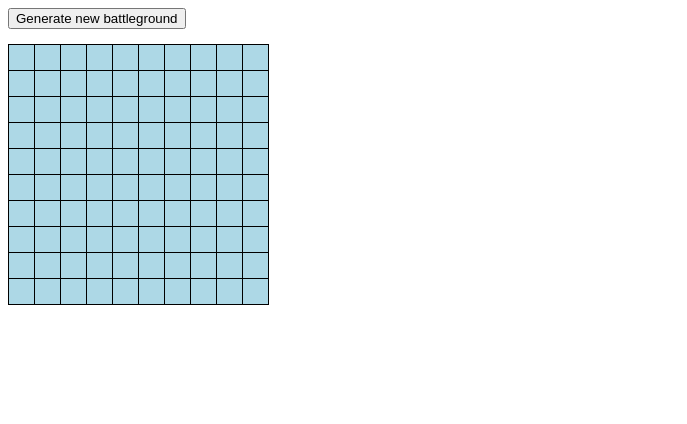
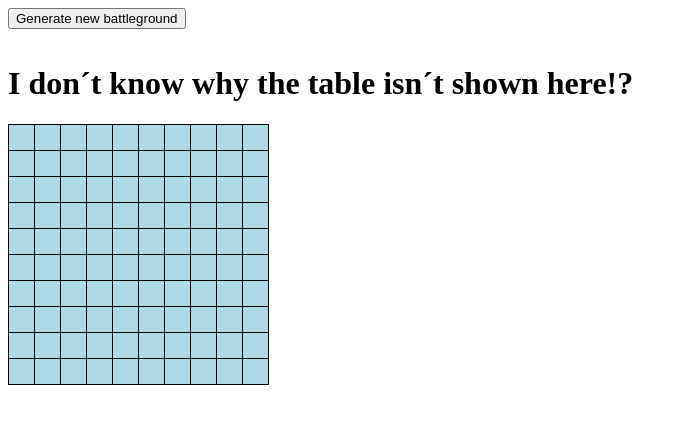
Before and after one commit to brandart/brandart.github.io, a website: page index.html in a window 1280 px wide. Shown: the whole page, without its empty margins (0-687 px from the left). Drawn offline with nearby package versions, Linux system fonts and the light colour scheme.

Commit message:
renaime and editing sth

```diff
--- a/battleship.html
+++ b/index.html
@@ -12,6 +12,7 @@
 
 <body>
     <button id="generate">Generate new battleground</button>
+	<h1> I don´t know why the table isn´t shown here!? </h1>
     <table id="battleground"></table>
 </body>
 
```
